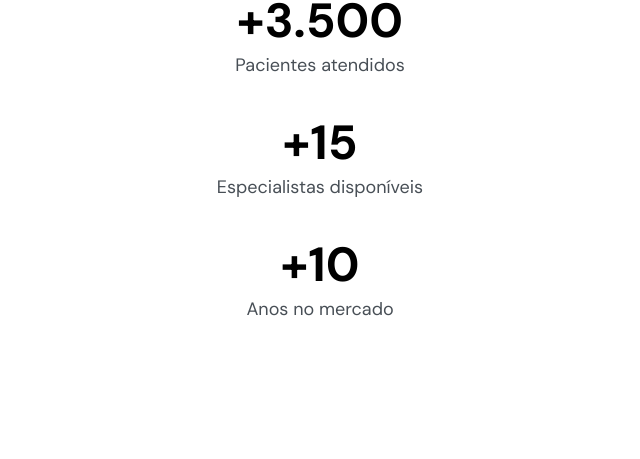
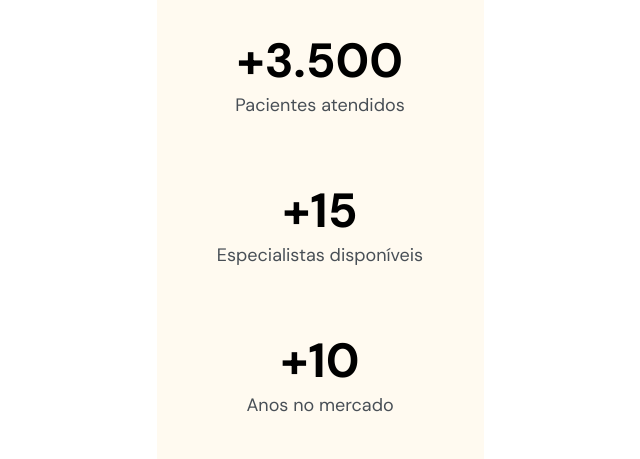
Before and after one commit to gerald0n/nlw-week.github.io, a plain HTML site: page index.html in a window 1280 px wide. Shown: the part 853-1312 px from the top of the page, without its empty margins (320-960 px from the left). Before the commit the page ends 1208 px from the top, so only its background shows below. Drawn offline with Linux system fonts and the light colour scheme.

Commit message:
adicao de codigo da aula 02, mais testes

```diff
--- a/index.html
+++ b/index.html
@@ -41,15 +41,33 @@
             alt="Mulher negra vestindo moletom verde e sorrindo"
         />
 
-        <div class="container">
+        <div class="stats">
+            <div class="stat">
                 <h3>+3.500</h3>
                 <p>Pacientes atendidos</p>
+            </div>
+            <div class="stat">
                 <h3>+15</h3>
                 <p>Especialistas disponíveis</p>
+            </div>
+            <div class="stat">
                 <h3>+10</h3>
                 <p>Anos no mercado</p>
             </div>
+
+    <!-- a div stats é a caixa que engloba todos os elementos em questão
+    a div stat une h3 e p em uma caixa só, onde podemos manipular o h3 ep como se fossem um elemento só
+    -->
+    </div>
     </header>
+   <!--  <main style="height: 100rem">
+
+        <div class="teste">
+            <p>teste 1</p>
+            <p>teste 2</p>
+            <p>teste 3</p>
+        </div>
+    </main> -->
     </body>
 
     <!--
--- a/style.css
+++ b/style.css
@@ -21,6 +21,7 @@ display: inline -- o elemento (caixa) ocupará apenas seu próprio tamanho e ser
     --primary-color: hsl(170, 100%, 26%);
     --headline: hsl(210, 11%, 15%);
     --paragraph: hsl(210, 9%, 31%);
+    --brand-beige: hsl(39, 100%, 97%);
 
     /*     box-sizing: border-box; -- faz com que o tamanho da caixa seja contado a partir da borda / sem o border-box, o tamanho será definido a partir do conteúdo, fazendo com que a caixa, no total, seja maior Ex.: se o tamanho da caixa for 50px, borda 1px e padding 10 px, com o border box, o elemento será 50px no total, fazendo com que o conteúdo tenha seu tamanho reduzido. Sem border-box, na mesma configuração, a caixa terá um tamanho maior que 50px, contando com 1px de borda e 10px de padding, seu tamanho será de 61px.  */
 }
@@ -33,9 +34,7 @@ body {
 
 header {
     width: 37.5rem;
-    margin-left: auto;
-    margin-right: auto;
-
+    margin-inline: auto;
     margin-top: 4.1rem;
 
     /**margin auto faz com que a página preencha de margem os espaços sobrando automaticamente; nesse caso, fazendo com que o conteúdo fique centralizado**/
@@ -89,11 +88,45 @@ button {
     font-weight: 700;
     text-transform: uppercase;
 
-    display: flex; /* o display flex altera o comportamento dos contents-childs */
-    align-items: center; /* permite alinhar os contents dentro da box na vertical*/
-    justify-content: center; /* permite alinhar os contents dentro da box na horizontal */
+    display: flex; /* o display flex altera o comportamento dos contents-childs / dentro da caixa / deixando um content ao lado do outro*/
+    align-items: center; /* permite alinhar os contents dentro da box no EIXO CRUZADO*/
+    justify-content: center; /* permite alinhar os contents dentro da box na eixo */
     gap: 1.6rem; /* alinhamento entre os elementos filhos*/
 
     margin-left: auto;
     margin-right: auto;
 }
+
+/* 02 */
+
+.stats {
+    width: 32.7rem;
+    height: 47rem;
+
+    margin-inline: auto;
+
+    background-color: var(--brand-beige);
+
+   display: flex; /* coloca os childs um ao lado do outro */
+   flex-direction: column; /* muda os itens de eixo. Row - eixo X; Column - eixo Y */
+   justify-content: center; /* alinha os itens no eixo PRINCIPAL / o valor center alinha os itens do centro do eixo */
+   gap: 6rem;
+}
+
+
+.stat p {
+    margin: 0;
+}
+
+
+
+/* .teste {
+    height: 50rem;
+    width: 50rem;
+    background-color: red;
+    margin-inline: auto;
+    display: flex;
+    flex-direction: row;
+    justify-content: center;
+    align-items: center;
+} */
```
Lines whose indentation alone changed are shown as unchanged.
